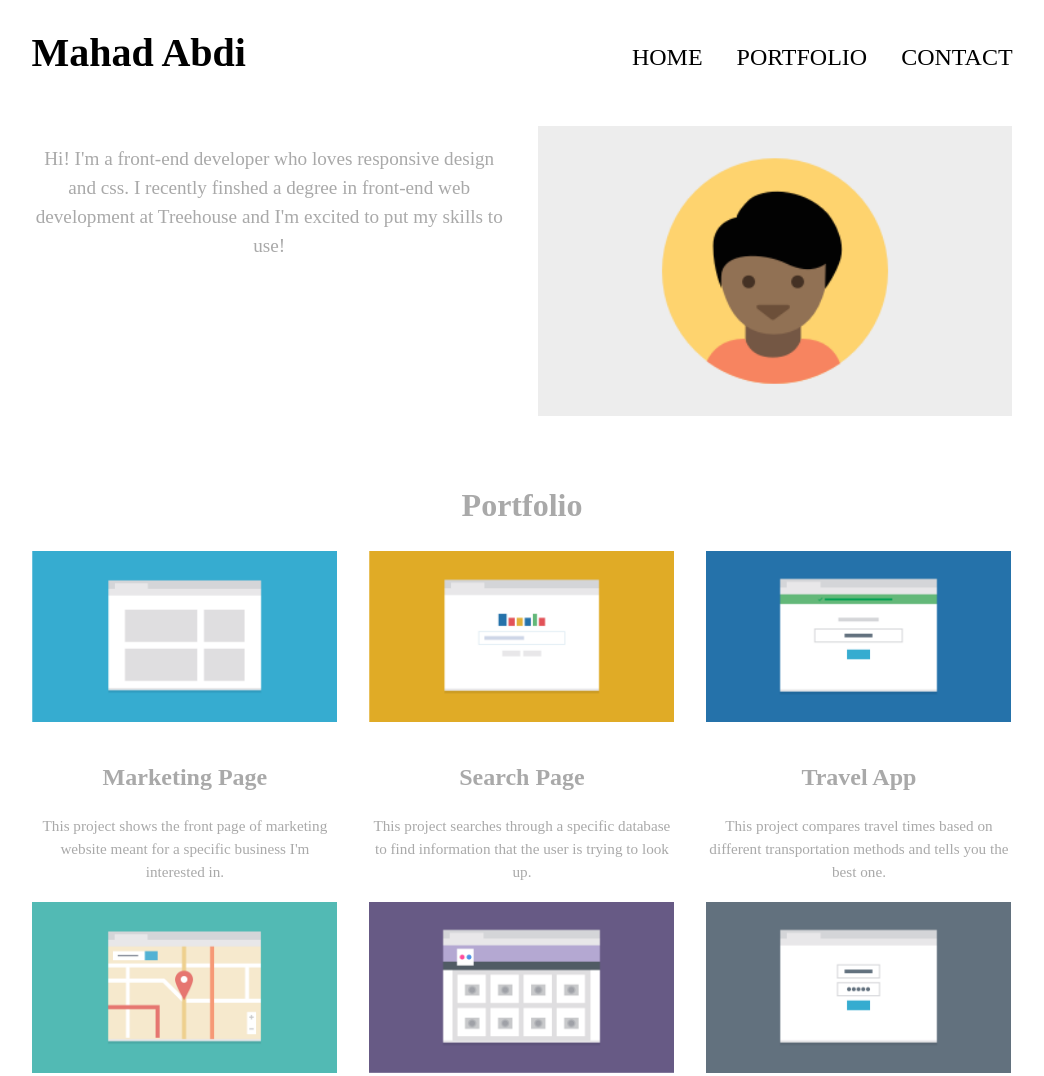
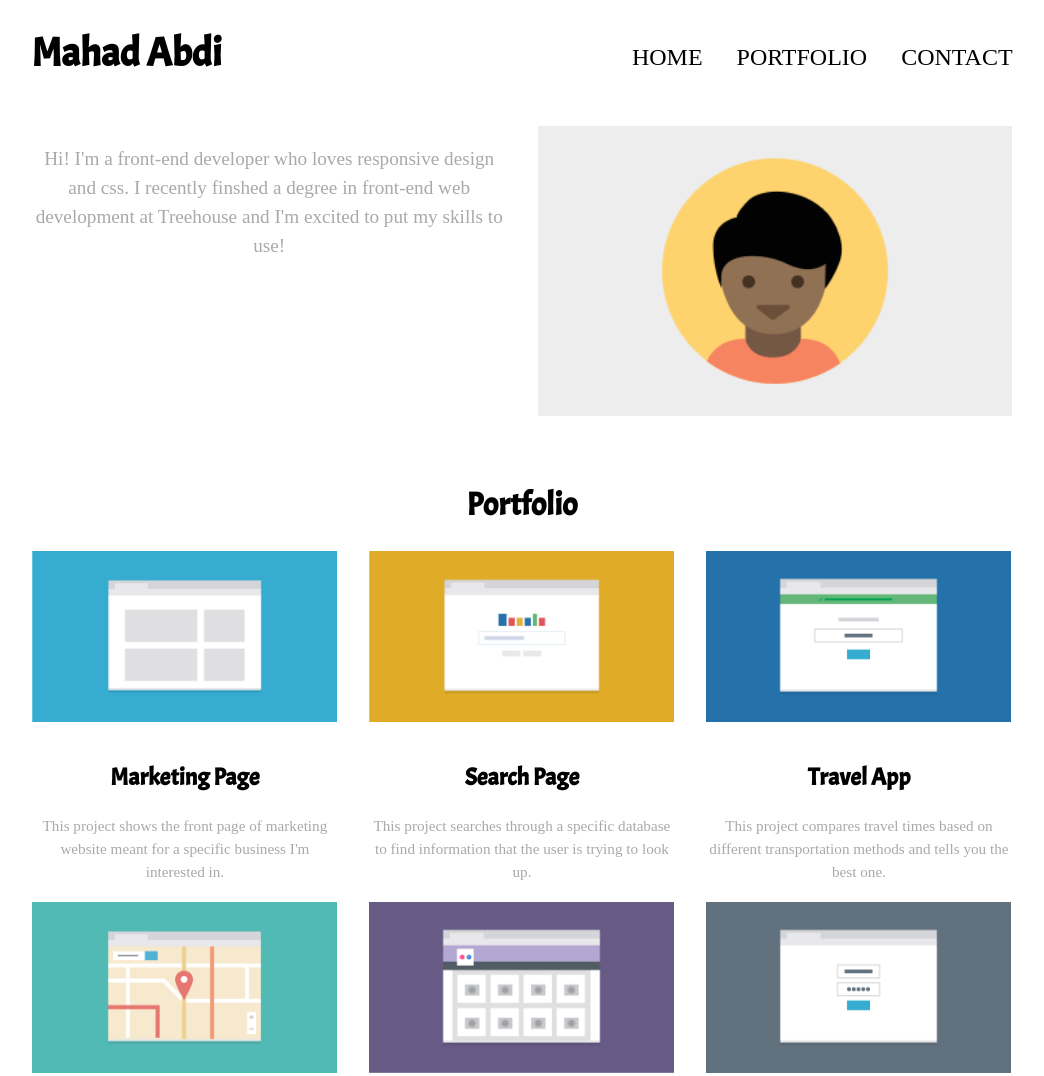
Before and after one commit to mahadabdi9/Techdegree-project-2, a plain HTML site: page index.html in a window 1280 px wide. Shown: the top 1076 px of the page, without its empty margins (118-1162 px from the left). Drawn offline with Linux system fonts and the light colour scheme.

Commit message:
add a google font and changed h1 and h2 color

```diff
--- a/css/styles.css
+++ b/css/styles.css
@@ -16,7 +16,12 @@ p {
   margin-bottom: 1.2em;
 }
 
-h2, h3, a {
+h1, h2 {
+  color: black;
+  font-family: 'Acme', sans-serif;
+}
+
+h3, a {
   color: darkgrey;
 }
 
@@ -91,9 +96,7 @@ h2 {
   text-align: center;
 }
 
-.contact h1 {
-  color: black;
-}
+
 
 .main-footer {
   border-top: darkgrey .15em solid;
@@ -122,6 +125,8 @@ footer a:hover {
 .profile {
   width: 50%;
 }
+
+
 
 /*  Media Queries */
 
@@ -152,7 +157,8 @@ footer a:hover {
     padding: 0 1em;
   }
 
-  .marketing, .travel, .gallery {
+
+   .marketing, .travel, .gallery {
     float: left;
     padding: 0 1em;
     width: 50%;
@@ -165,10 +171,7 @@ footer a:hover {
   }
 
 
-
-  /*  Float clearfix */
-
-	.clearfix::after {
+  .clearfix::after {
 		content: " ";
 		display: table;
 		clear: both;
@@ -203,5 +206,4 @@ footer a:hover {
   }
 
 
-
 }
--- a/index.html
+++ b/index.html
@@ -5,12 +5,13 @@
   <meta name="viewport" content="width=device-width, initial-scale=1.0">
   <meta http-equiv="X-UA-Compatible" content="ie=edge">
   <link rel="stylesheet" href="css/styles.css">
+  <link href="https://fonts.googleapis.com/css?family=Acme" rel="stylesheet">
   <title>Techdegree Project 2</title>
 </head>
 <body>
   <header>
-    <div class="main-header clearfix">
-      <div class="container">
+    <div class="main-header">
+      <div class="container clearfix">
         <h1 id="top" class="name"> <a href="#">Mahad Abdi</a></h1>
         <nav class="main-nav">
           <ul>
@@ -33,11 +34,10 @@
   </div> <!-- End of showcase -->
 
   <div class="portfolio">
-    <div class="container">
+    <div class="container clearfix">
+      <h1 id="portfolio">Portfolio</h1>
       <div class="row">
-        <div class="column">
-          <h1 id="portfolio">Portfolio</h1>
-          <div class="marketing">
+        <div class="marketing">
             <img src="images/portfolio-1.png" alt="placeholder image">
             <h2>Marketing Page</h2>
             <p>This project shows the front page of marketing website meant for a specific business I'm interested in.</p>
@@ -52,11 +52,11 @@
             <h2>Travel App</h2>
             <p>This project compares travel times based on different transportation methods and tells you the best one.</p>
           </div>
-        </div>
+
       </div> <!-- End of row 1 -->
 
       <div class="row">
-        <div class="column">
+
           <div class="map">
             <img src="images/portfolio-4.png" alt="placeholder image">
             <h2>Map of favourite spots</h2>
@@ -72,7 +72,7 @@
             <h2>Calculator</h2>
             <p>Someone can enter in the numbers they want, and press the big blue button and get the result.</p>
           </div>
-        </div>
+
       </div> <!-- End of row 2 -->
     </div>
   </div> <!-- End of Portfolio area -->
```
Also changed, not shown: 1 other file.
